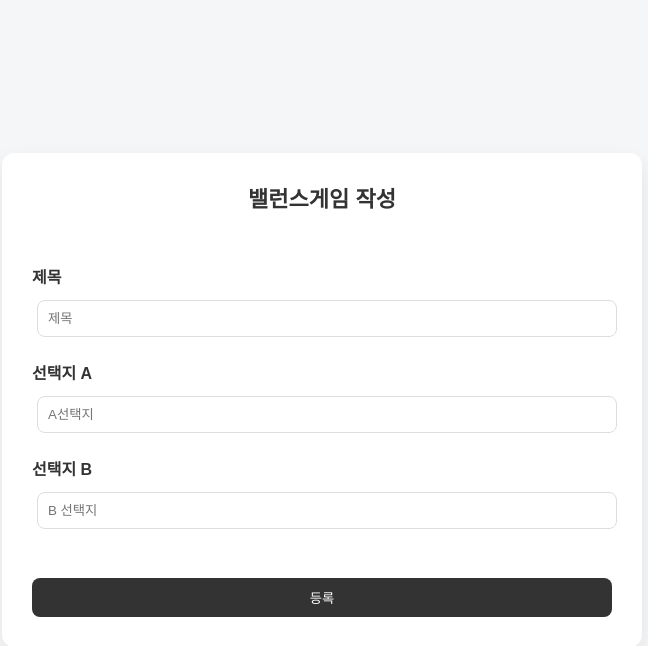
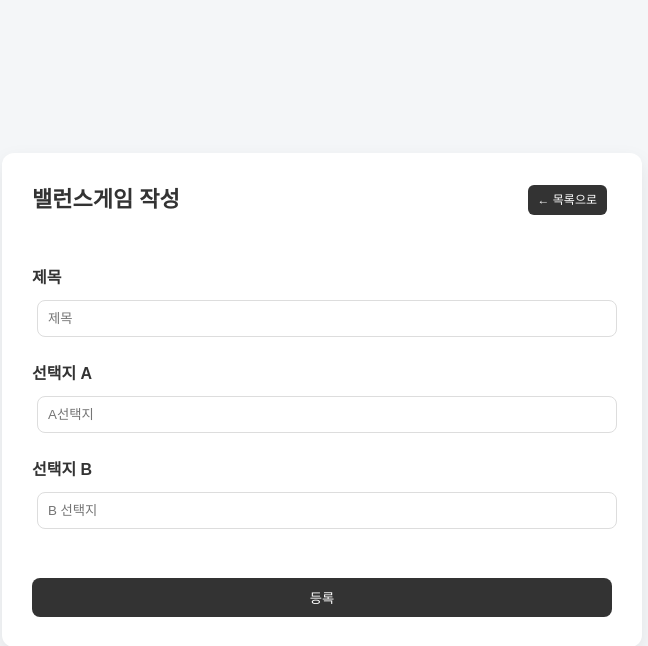
Before and after one commit to b5qpx9p4dn-coder/balance-game, a Flask app: page /write in a window 1280 px wide. Shown: the top 646 px of the page, without its empty margins (318-966 px from the left). Run offline with Flask 3, Linux system fonts and the light colour scheme; a user stored in the database is signed in.

Commit message:
add back button UI for write/edit pages

```diff
--- a/static/style.css
+++ b/static/style.css
@@ -271,10 +271,10 @@ hr{
 
 }
 .form-card h1{
-    margin-bottom:20px;
+
     font-size: 22px;
     text-align: center;
-    margin-bottom: 50px;
+
 }
 .form-card p{
     font-weight: 700;
@@ -306,6 +306,7 @@ hr{
     display: flex;
     justify-content: space-between;
     align-items: center;
+    margin-bottom: 50px;
 }
 
 .result-bar{
--- a/templates/edit.html
+++ b/templates/edit.html
@@ -24,8 +24,10 @@
      <div class="form-container">
 
     <div class="form-card">
+    <div class="card-header">
     <h1>게시글 수정</h1>
-
+    <a href="/" class="btn">← 목록으로</a>
+    </div>
 
     <form method="POST">
         <p>제목</p>
--- a/templates/write.html
+++ b/templates/write.html
@@ -10,7 +10,10 @@
 <body>
     <div class="form-container">
     <div class="form-card">
+    <div class="card-header">
     <h1>밸런스게임 작성</h1>
+    <a href="/" class="btn">← 목록으로</a>
+    </div>
     <form method="POST">
         <p>제목</p>
         <input type="text" name="title" placeholder="제목">
```
